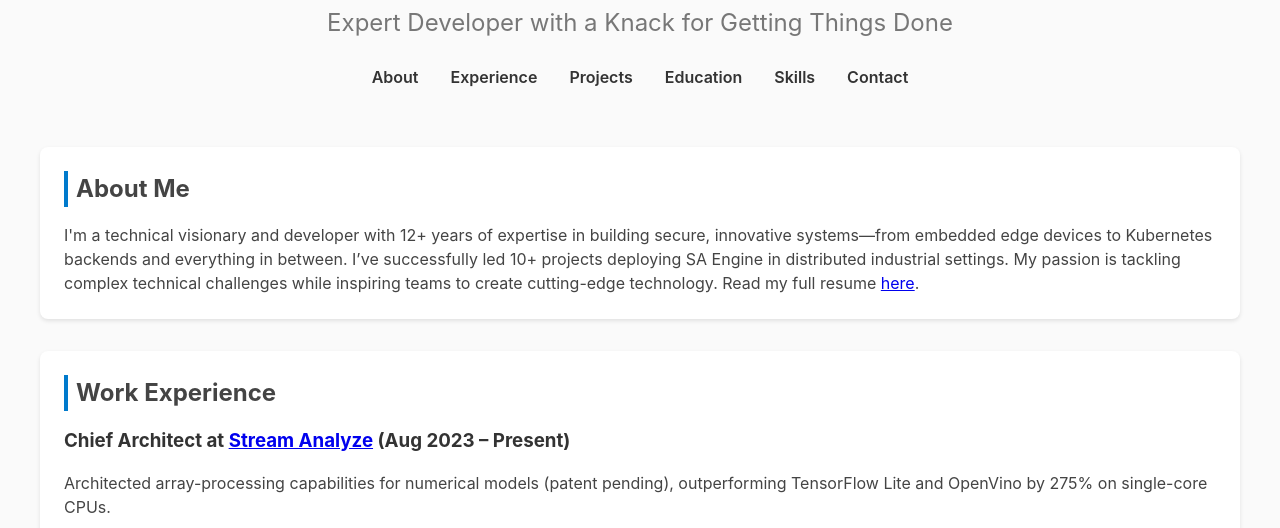
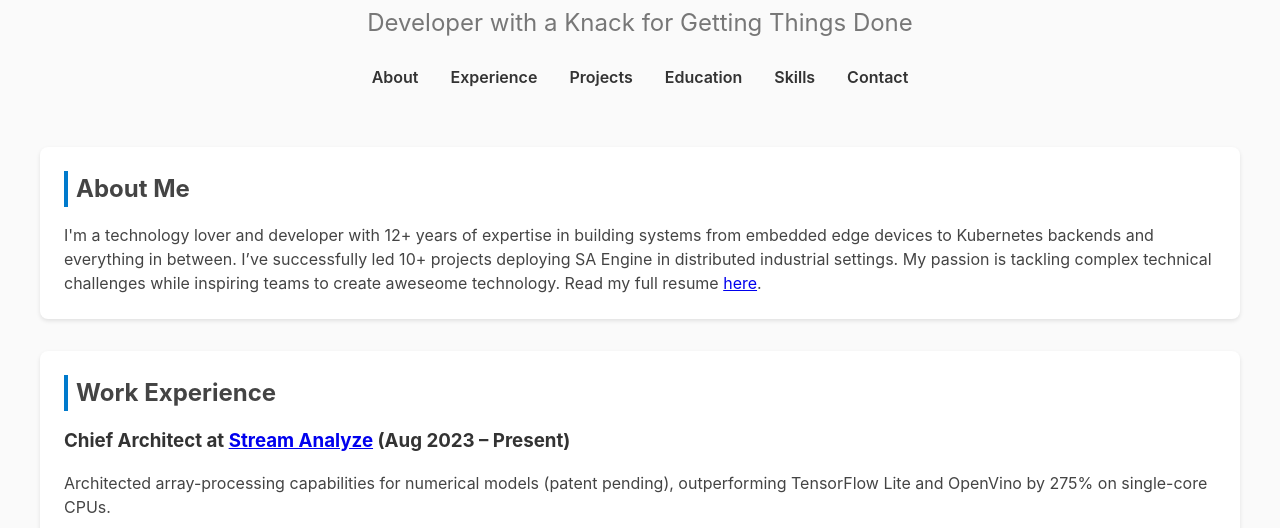
Before and after one commit to johanrisch/johanrisch.github.io, a plain HTML site: page index.html in a window 1280 px wide. Shown: the part 261-789 px from the top of the page. Drawn offline with Linux system fonts and the light colour scheme.

Commit message:
Better intro.

```diff
--- a/index.html
+++ b/index.html
@@ -6,9 +6,9 @@
   <meta name="viewport" content="width=device-width, initial-scale=1.0">
 
   <!-- Open Graph / SEO -->
-  <meta name="description" content="Technical visionary and developer with 12+ years of expertise in building secure, innovative systems—from embedded edge devices to Kubernetes backends and everything in between.">
-  <meta property="og:title" content="Johan Risch — Expert Developer">
-  <meta property="og:description" content="Technical visionary and developer with 12+ years of expertise in building secure, innovative systems—from embedded edge devices to Kubernetes backends and everything in between.">
+  <meta name="description" content="Developer with 12+ years of expertise in building systems from embedded edge devices to Kubernetes backends and everything in between.">
+  <meta property="og:title" content="Johan Risch — Developer">
+  <meta property="og:description" content="Developer with 12+ years of expertise in building systems from embedded edge devices to Kubernetes backends and everything in between.">
   <meta property="og:image" content="https://github.com/johanrisch.png">
 
   <!-- Styling (inline for simplicity) -->
@@ -147,7 +147,7 @@
     <div class="hero">
       <img src="https://github.com/johanrisch.png" alt="Johan Risch">
       <h1>Johan Risch</h1>
-      <h2>Expert Developer with a Knack for Getting Things Done</h2>
+      <h2>Developer with a Knack for Getting Things Done</h2>
     </div>
     <nav>
       <a href="#about">About</a>
@@ -163,10 +163,11 @@
   <section id="about">
     <h2 class="section-title">About Me</h2>
     <p>
-      I'm a technical visionary and developer with 12+ years of expertise in building secure, innovative systems—from
+      I'm a technology lover and developer with 12+ years of expertise in building systems from
       embedded edge devices to Kubernetes backends and everything in between. I’ve successfully led 10+ projects
       deploying SA Engine in distributed industrial settings. My passion is tackling complex technical challenges
-      while inspiring teams to create cutting-edge technology. Read my full resume <a href="https://registry.jsonresume.org/johanrisch?theme=elegant">here</a>.
+      while inspiring teams to create aweseome technology.
+      Read my full resume <a href="https://registry.jsonresume.org/johanrisch?theme=elegant">here</a>.
     </p>
   </section>
 
```
